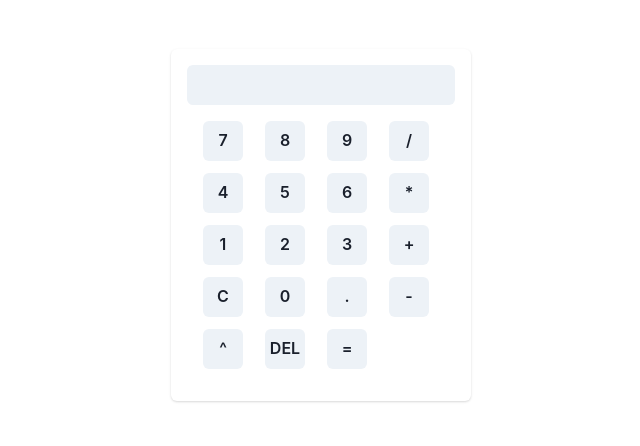
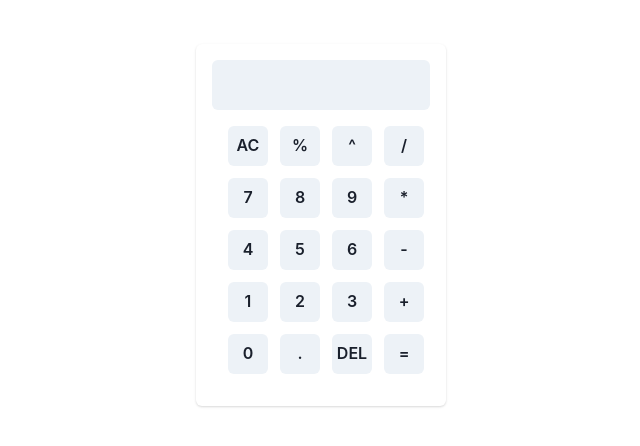
Before and after one commit to trjoneldavid/simple-calculator, a Next.js app: page / in a window 1280 px wide. Shown: the part 150-596 px from the top of the page, without its empty margins (319-959 px from the left). Built offline with nearby package versions, Linux system fonts and the light colour scheme.

Commit message:
Initial commit

```diff
--- a/package.json
+++ b/package.json
@@ -14,6 +14,7 @@
     "@emotion/react": "^11.11.3",
     "@emotion/styled": "^11.11.0",
     "framer-motion": "^11.0.3",
+    "mathjs": "^12.3.1",
     "next": "14.1.0",
     "react": "^18",
     "react-dom": "^18"
--- a/src/app/page.tsx
+++ b/src/app/page.tsx
@@ -5,30 +5,29 @@ import InputField from "@/components/InputField";
 import CalculatorButtons from "@/components/CalculatorButtons";
 import {useState} from "react";
 import { Center} from '@chakra-ui/react'
+import {evaluate} from 'mathjs'
 export default function Home() {
-
     const [expression, setExpression] = useState("")
 
     const clickEvent = (value: string) => {
         if (value === '=') {
-           setExpression(eval(expression.toString().replace('^', '**')))
-        } else if (value === 'C') {
+            if (expression !== '') {
+                setExpression(evaluate(expression).toString());
+            }
+        } else if (value === 'AC') {
             setExpression('')
         }
         else if(value === 'DEL'){
-            setExpression(expression.slice(0,-1))
+            setExpression(expression.toString().slice(0,-1))
         }
         else {
-            setExpression((prev) => {
-                const newExpression = prev + value;
-                return newExpression.replace(/^0+(?=\d+(\.\d+)?$)/, '')
-            });
+            setExpression((prev) => prev + value);
         }
     }
 
     return (
         <Center w='auto' h='750'>
-            <Card padding={4} margin='auto' width={300} height='auto'>
+            <Card padding={4} margin='auto' width={250} height='auto'>
                 <InputField value={expression} onChange={setExpression}></InputField>
                 <Grid templateColumns='repeat(4, 1fr)' gap={3} margin={4}>
                     <CalculatorButtons OnClick={clickEvent}/>
--- a/src/components/CalculatorButtons.tsx
+++ b/src/components/CalculatorButtons.tsx
@@ -5,11 +5,11 @@ interface CalculatorButtonProps{
 }
 
 const calculatorButtons = [
-    '7', '8', '9', '/',
-    '4', '5', '6', '*',
-    '1', '2', '3', '+',
-    'C', '0', '.', '-',
-    '^','DEL','='
+    'AC','%','^','/',
+    '7','8','9','*',
+    '4','5','6','-',
+    '1','2','3','+',
+    '0','.','DEL','='
 ]
 function CalculatorButtons({OnClick}: CalculatorButtonProps){
     return <>
--- a/src/components/InputField.tsx
+++ b/src/components/InputField.tsx
@@ -7,6 +7,7 @@ interface InputFieldProps {
 function InputField({value, onChange}: InputFieldProps) {
     return <>
         <Input
+            height='50'
             width='auto'
             variant="filled"
             readOnly={true}
```
Also changed, not shown: 1 other file (tests, documents, lock files or other folders).
